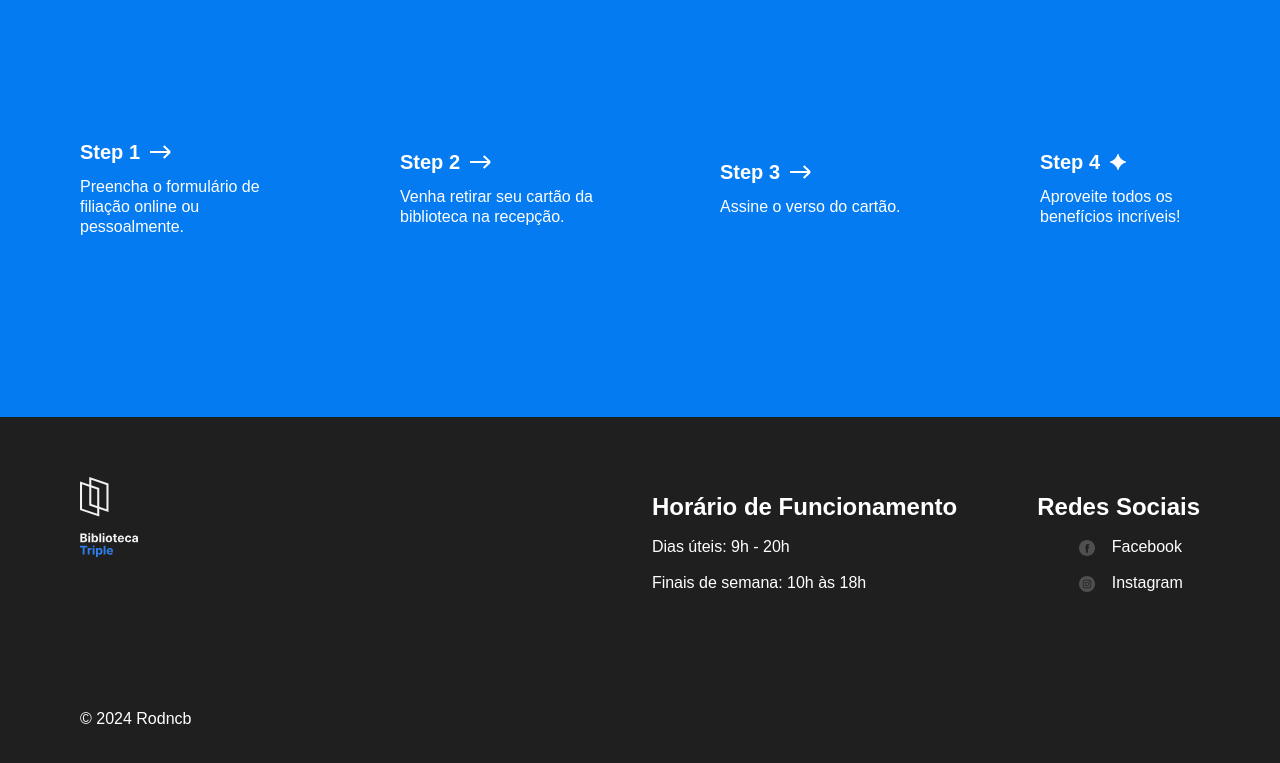
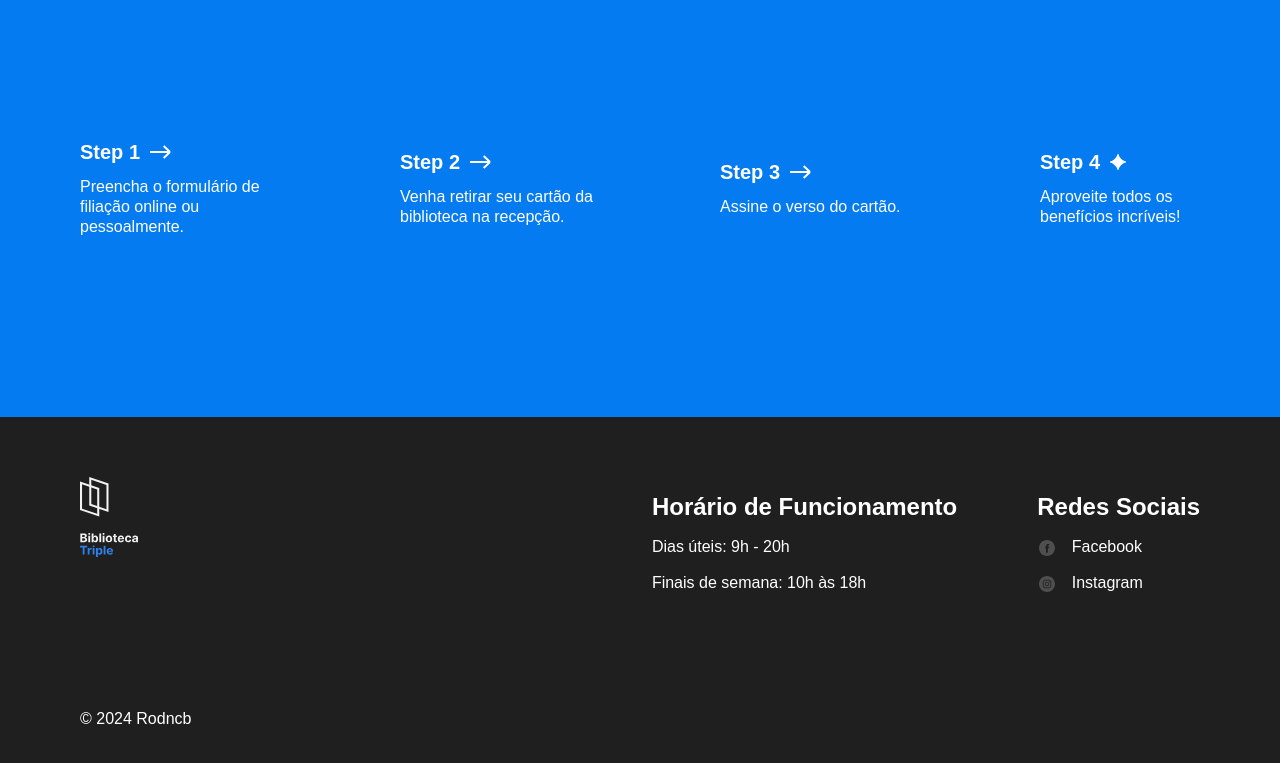
Before and after one commit to rodncb/web_project_library, a plain HTML site: page index.html in a window 1280 px wide. Shown: the part 3221-3984 px from the top of the page. Drawn offline with Linux system fonts and the light colour scheme.

Commit message:
Ajuste Redes Sociais

```diff
--- a/index.html
+++ b/index.html
@@ -279,7 +279,7 @@
           </div>
           <div class="footer__column footer__column_content_social">
             <h2 class="footer__column-heading">Redes Sociais</h2>
-            <ul class="footer__column-link">
+            <ul class="footer__column-link footer__list">
               <li class="footer__list-item">
                 <img
                   class="footer__social-icon"
```
